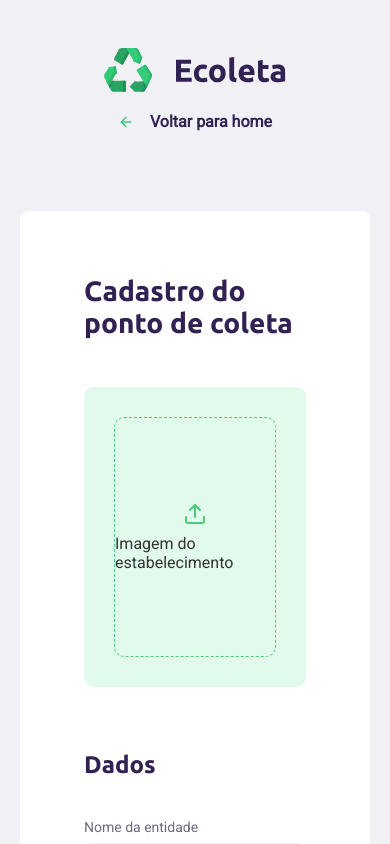
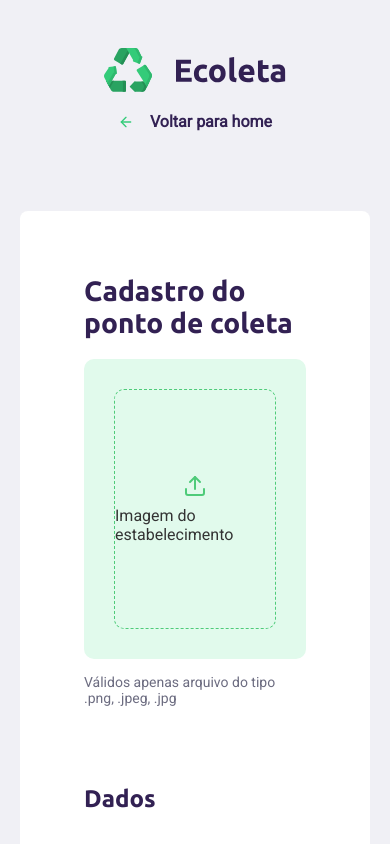
Before and after one commit to gabyrodrigues/ecoleta, a React (Create React App) app in the folder web/: page /cadastrar in a window 390 px wide. Shown: the top 844 px of the page. Built offline with nearby package versions, Linux system fonts and the light colour scheme; no server answers.

Commit message:
ajustes validação arquivos + alertas

```diff
--- a/web/src/App.tsx
+++ b/web/src/App.tsx
@@ -10,7 +10,7 @@ function App() {
 	return (
 		<>
 			<Routes />
-			<ToastContainer autoClose={3000} />
+			<ToastContainer autoClose={5000} />
 		</>
 	);
 }
--- a/web/src/components/Dropzone/styles.css
+++ b/web/src/components/Dropzone/styles.css
@@ -7,7 +7,6 @@
     display: flex;
     justify-content: center;
     align-items: center;
-    margin-top: 48px;
     outline: 0;
 }
 
--- a/web/src/pages/CreatePoint/index.tsx
+++ b/web/src/pages/CreatePoint/index.tsx
@@ -39,7 +39,7 @@ const CreatePoint = () => {
 
     const [formData, setFormData] = useState({
         name: '',
-        email:'',
+        email: '',
         whatsapp: ''
     });
 
@@ -88,32 +88,32 @@ const CreatePoint = () => {
         });
     }, [selectedUf]);
 
-    function handleSelectUf (event: ChangeEvent<HTMLSelectElement>) {
+    function handleSelectUf(event: ChangeEvent<HTMLSelectElement>) {
         const uf = event.target.value;
 
         setSelectedUf(uf);
     }
 
-    function handleSelectCity (event: ChangeEvent<HTMLSelectElement>) {
+    function handleSelectCity(event: ChangeEvent<HTMLSelectElement>) {
         const city = event.target.value;
 
         setSelectedCity(city);
     }
 
-    function handleMapClick (event: LeafletMouseEvent ) {
+    function handleMapClick(event: LeafletMouseEvent) {
         setSelectedPosition([
             event.latlng.lat,
             event.latlng.lng
         ]);
     }
 
-    function handleInputChange (event: ChangeEvent<HTMLInputElement>) {
+    function handleInputChange(event: ChangeEvent<HTMLInputElement>) {
         const { name, value } = event.target;
 
-        setFormData({...formData, [name]: value });
+        setFormData({ ...formData, [name]: value });
     }
 
-    function handleSelectItem (id: number) {
+    function handleSelectItem(id: number) {
         const alreadySelected = selectedItems.findIndex(item => item === id);
 
         if (alreadySelected >= 0) { //remove se já tiver sido adicionado
@@ -122,11 +122,11 @@ const CreatePoint = () => {
 
             setSelectedItems(filteredItems);
         } else {
-            setSelectedItems([ ...selectedItems, id]);
+            setSelectedItems([...selectedItems, id]);
         }
     }
 
-    async function handleSubmit (event: FormEvent) {
+    async function handleSubmit(event: FormEvent) {
         event.preventDefault();
 
         const { name, email, whatsapp } = formData;
@@ -135,6 +135,7 @@ const CreatePoint = () => {
         const [latitude, longitude] = selectedPosition;
         const items = selectedItems;
 
+        try {
             const data = new FormData();
 
 
@@ -156,6 +157,9 @@ const CreatePoint = () => {
             toast.success(`Ponto de coleta criado com sucesso!`);
 
             history.push(`/points/show/${point.data.id}`);
+        } catch (error) {
+            toast.error(`Ocorreu um erro no cadastro. Verifique seus dados e tente novamente.`);
+        }
     }
 
     return (
@@ -173,6 +177,7 @@ const CreatePoint = () => {
                     <h1>Cadastro do <br /> ponto de coleta</h1>
 
                     <Dropzone onFileUploaded={setSelectedFile} />
+                    <span>Válidos apenas arquivo do tipo .png, .jpeg, .jpg</span>
 
                     <fieldset>
                         <legend>
@@ -282,7 +287,7 @@ const CreatePoint = () => {
                                         onClick={() => handleSelectItem(item.id)}
                                         className={selectedItems.includes(item.id) ? 'selected' : ''}
                                     >
-                                    <img src={item.image_url} alt="Teste"/>
+                                        <img src={item.image_url} alt="Teste" />
                                         <span>{item.title}</span>
                                     </li>
                                 ))
--- a/web/src/pages/CreatePoint/styles.css
+++ b/web/src/pages/CreatePoint/styles.css
@@ -40,6 +40,12 @@
 
 #page-create-point form h1 {
     font-size: 36px;
+    margin-bottom: 40px;
+}
+
+#page-create-point form > span {
+    font-size: 14px;
+    margin-top: 15px;
 }
 
 #page-create-point form fieldset {
@@ -223,10 +229,15 @@
 
     #page-create-point form h1 {
         font-size: 28px;
+        margin-bottom: 20px;
     }
 
     #page-create-point form .field-group {
         flex-direction: column;
+    }
+
+    #page-create-point form > span {
+        margin-bottom: 15px;
     }
 
     #page-create-point form .field-group .field+.field {
```
Lines whose indentation alone changed are shown as unchanged.
